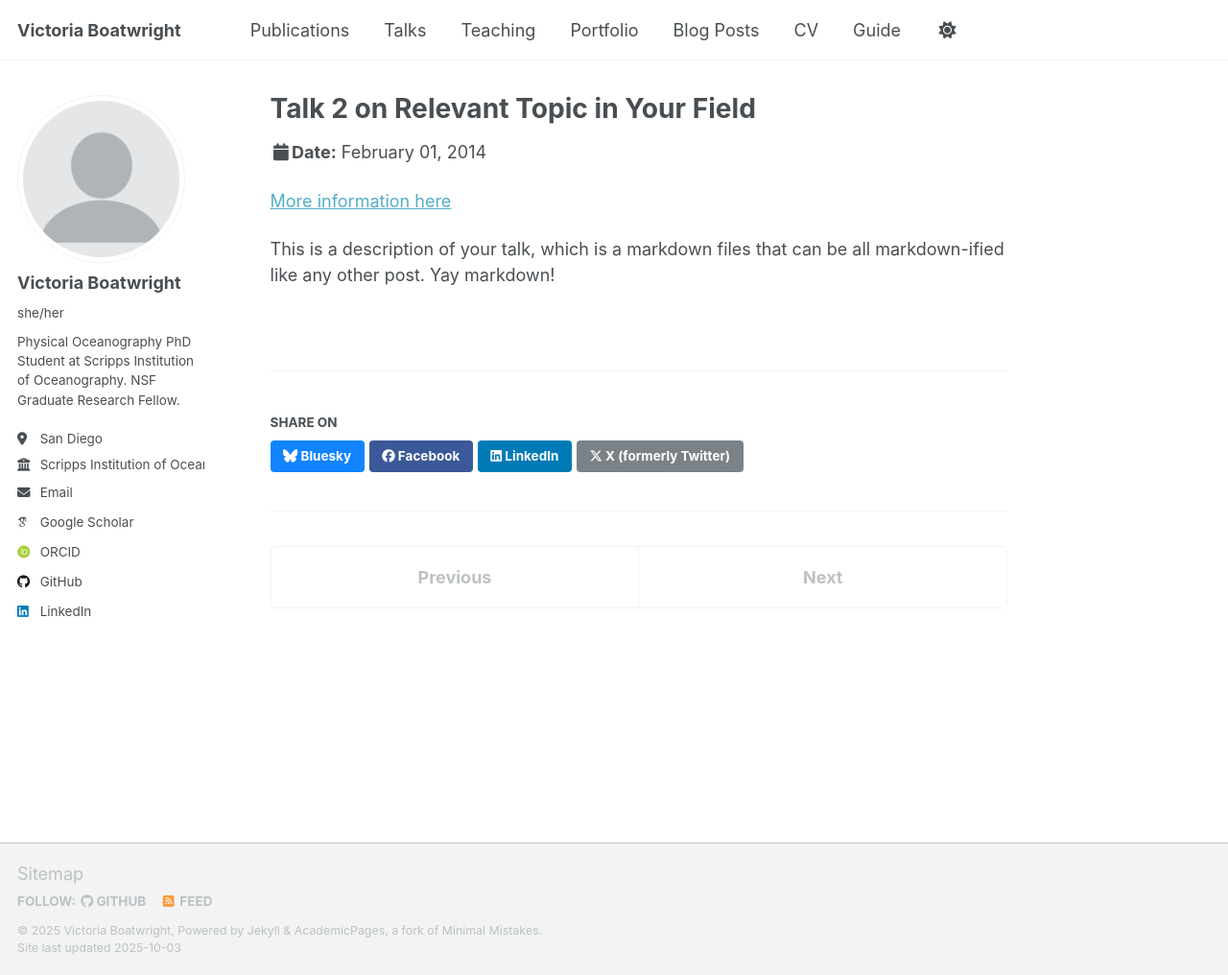
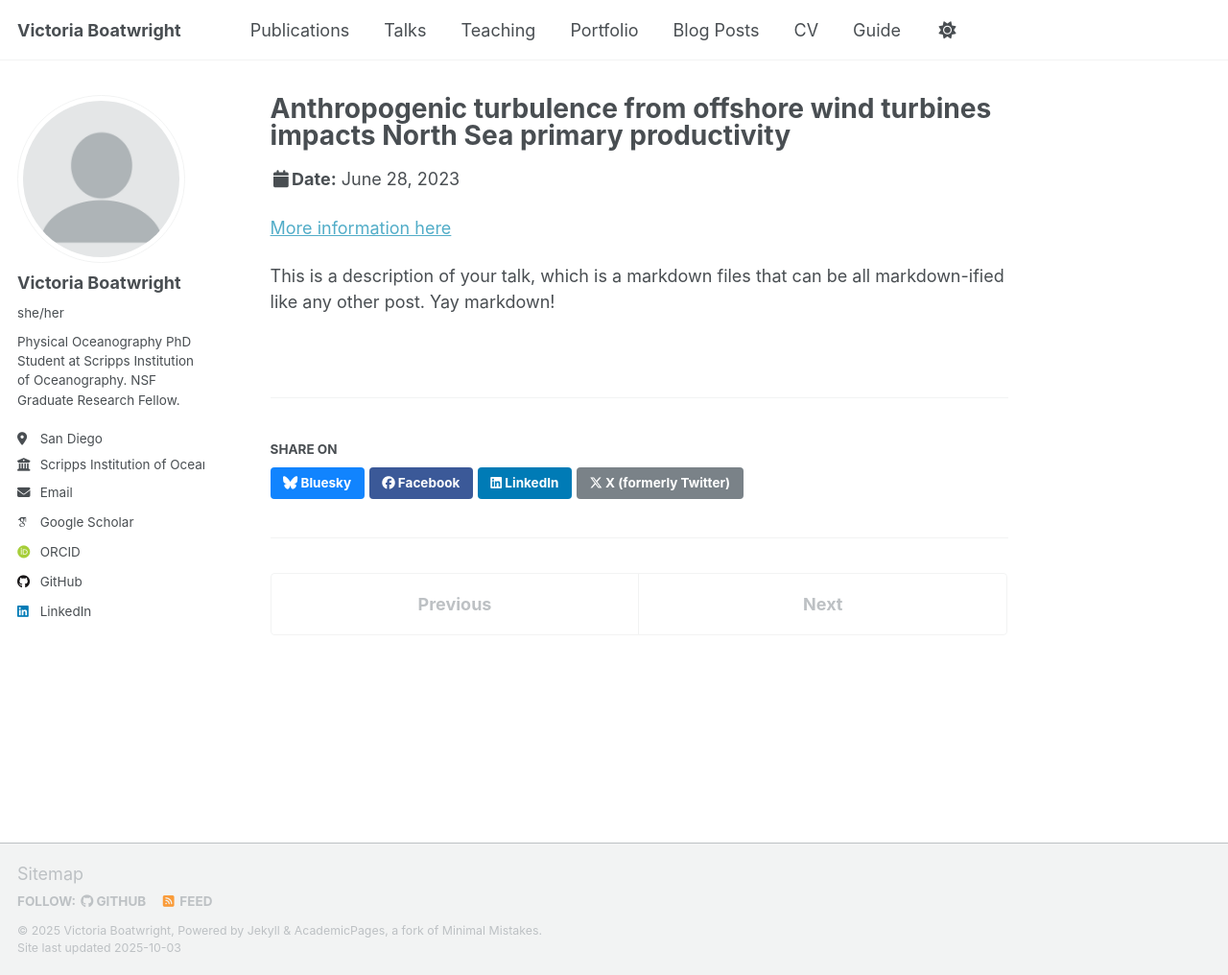
Before and after one commit to victoria-boatwright/victoria-boatwright.github.io, a Jekyll site: the page built from _talks/2014-02-01-talk-2.md, in a window 1280 px wide and 1016 px high. Shown: the whole window at 96% size. Built offline with Jekyll 4.4.1, drawn with Linux system fonts in a browser that asks for light colours; some web fonts are replaced; a script that is not in the unit is left out.

Commit message:
Update 2014-02-01-talk-2.md

```diff
--- a/_talks/2014-02-01-talk-2.md
+++ b/_talks/2014-02-01-talk-2.md
@@ -1,11 +1,11 @@
 ---
-title: "Talk 2 on Relevant Topic in Your Field"
+title: "Anthropogenic turbulence from offshore wind turbines impacts North Sea primary productivity"
 collection: talks
 type: "Talk"
-permalink: /talks/2014-02-01-talk-2
-venue: "London School of Testing"
-date: 2014-02-01
-location: "London, UK"
+permalink: /talks/IWMO2023
+venue: "International Workshop on Modeling the Ocean"
+date: 2023-06-28
+location: "Hamburg, Germany"
 ---
 
 [More information here](http://example2.com)
```
